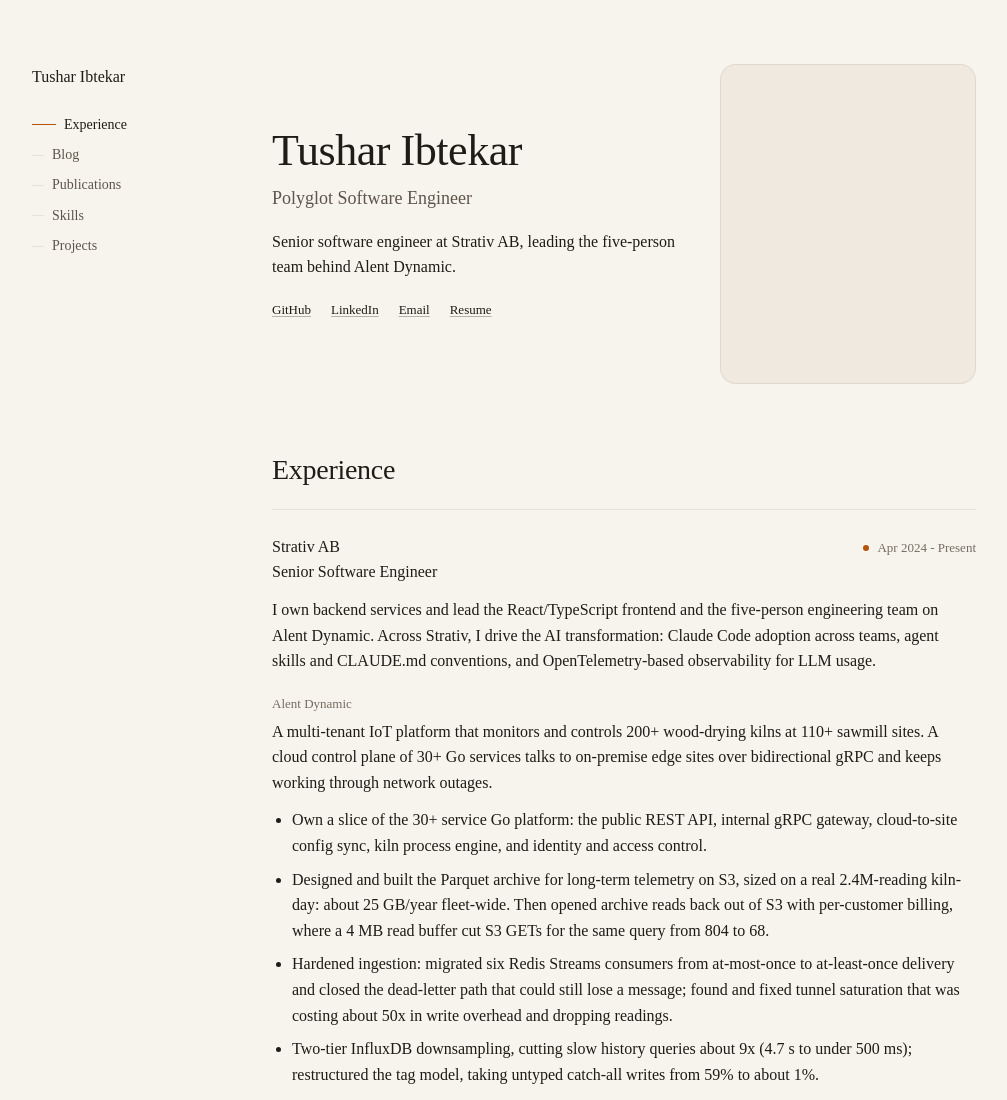
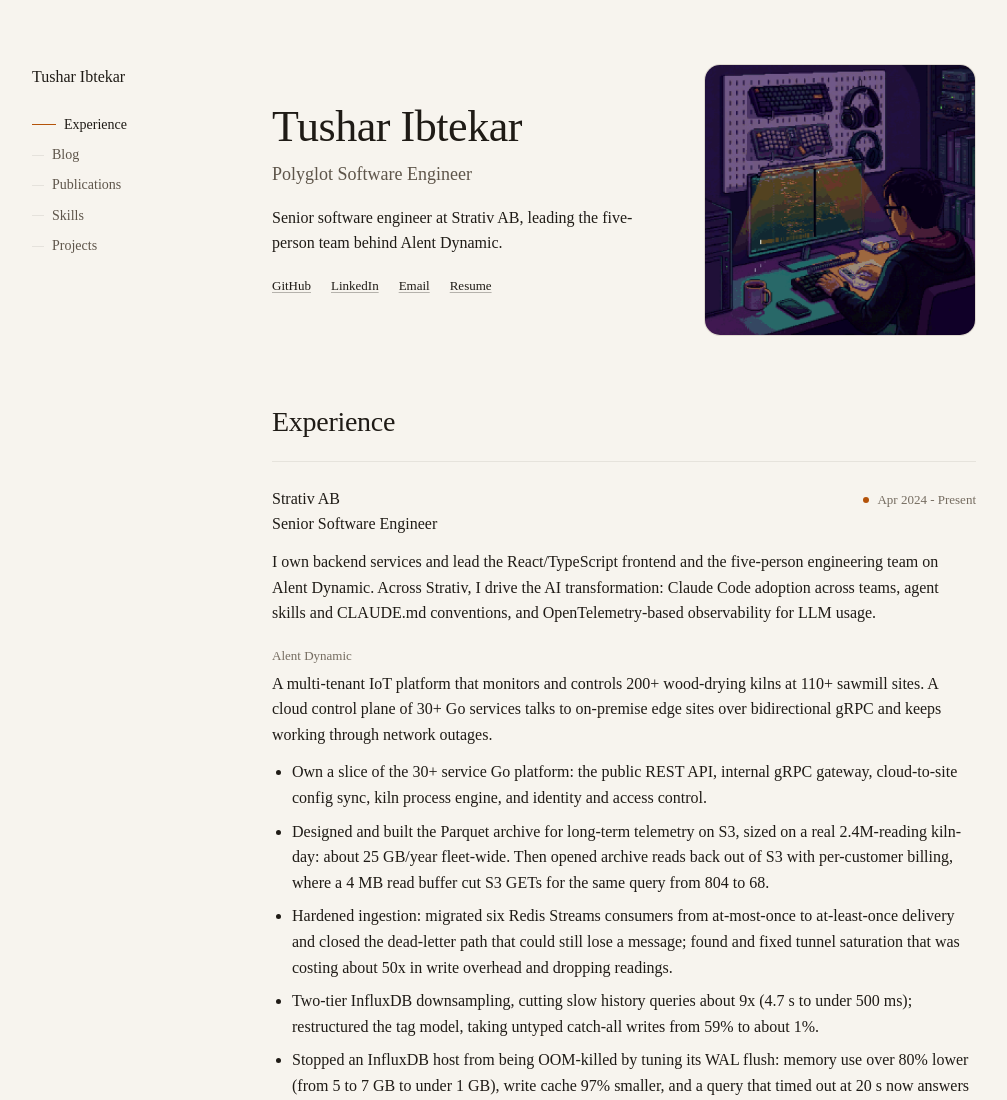
Before and after one commit to TusharIbtekar/portfolio, an Astro site: page / in a window 1280 px wide. Shown: the top 1100 px of the page, without its empty margins (136-1143 px from the left). Built offline with nearby package versions, Linux system fonts and the light colour scheme; Astro itself is replaced by a stand-in of ours.

Commit message:
feat: pixel-art hero illustration
Square portrait slot filled with the late-night-coding scene as an
animated GIF; the slot glob now also accepts .gif.

```diff
--- a/src/pages/index.astro
+++ b/src/pages/index.astro
@@ -9,7 +9,7 @@
 import { links } from '../data/links';
 import { formatDate } from '../lib/format';
 
-const portrait = Object.keys(import.meta.glob('/public/portrait.{jpg,png,webp}'))[0]?.replace('/public', '');
+const portrait = Object.keys(import.meta.glob('/public/portrait.{jpg,png,webp,gif}'))[0]?.replace('/public', '');
 const posts = (await getCollection('blog')).sort((a, b) => b.data.date.valueOf() - a.data.date.valueOf()).slice(0, 3);
 ---
 
@@ -27,7 +27,7 @@
       </p>
     </div>
     <figure class="portrait">
-      {portrait ? <img src={portrait} alt="Tushar Ibtekar" width="640" height="800" /> : <div class="portrait-slot" />}
+      {portrait ? <img src={portrait} alt="Pixel-art scene of a programmer at a desk at night" width="768" height="741" /> : <div class="portrait-slot" />}
     </figure>
   </div>
 
--- a/src/styles/global.css
+++ b/src/styles/global.css
@@ -213,7 +213,7 @@
 
 .hero {
   display: grid;
-  grid-template-columns: 1fr 16rem;
+  grid-template-columns: 1fr 17rem;
   column-gap: 2.5rem;
   align-items: center;
   padding-top: 2.5rem;
@@ -243,7 +243,7 @@
 
 .portrait {
   margin: 0;
-  aspect-ratio: 4 / 5;
+  aspect-ratio: 1;
   border-radius: 16px;
   overflow: hidden;
   background: var(--raised);
```
Also changed, not shown: public/portrait.gif (added).
